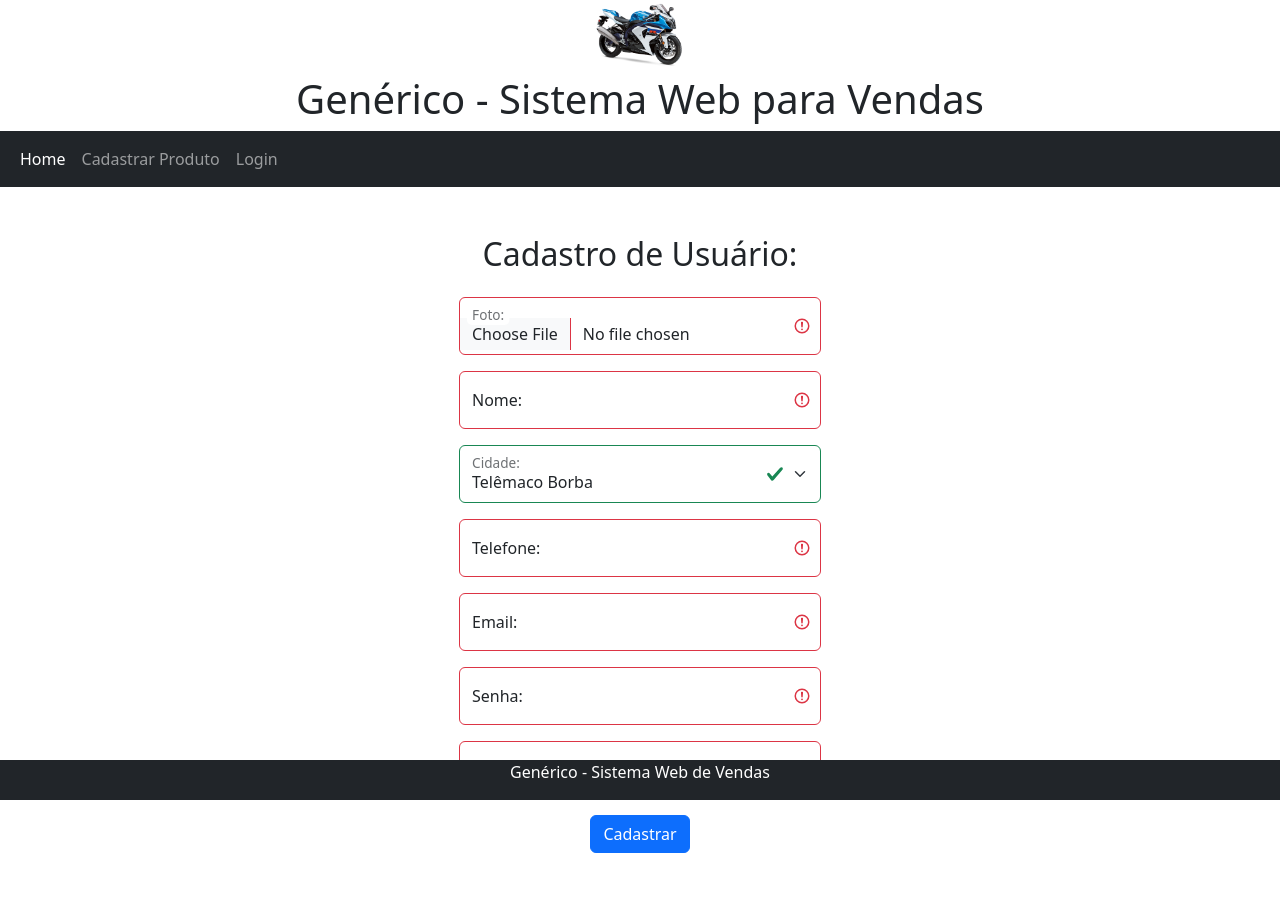
After one commit to lorena2006co65/EmpressaDeMotos, a PHP site: page /formUsuario.php in a window 1280 px wide. The commit adds this page. Run offline with PHP 8.4, Linux system fonts and the light colour scheme.

Commit message:
validaçao do formulario

```diff
--- a/footer.php
+++ b/footer.php
@@ -1,8 +1,10 @@
+            </div>
+        </div>
     </div>
 
-    <!-- Container que abrigará o radapé da página-->
-    <div class="container-fluid text-center bg-dark text-light fixed-bottom">
-        <p>Sistema Web desenvolvido por Lorena</p>
+    <!-- Rodapé do Sistema -->
+    <div class="mt-5 bg-dark text-white text-center fixed-bottom">
+        <p>Genérico - Sistema Web de Vendas</p>
     </div>
 
 </body>
--- /dev/null
+++ b/formUsuario.php
@@ -0,0 +1,81 @@
+<?php include("header.php") ?>
+
+    <div class="container-fluid text-center">
+
+        <h2>Cadastro de Usuário:</h2>
+
+        <div class="d-flex justify-content-center mb-3">
+
+            <div class="row">
+
+                <div class="col-sm-12">
+
+                    <form action="actionUsuario.php" class="was-validated" method="POST" enctype="multipart/form-data">
+
+                        <div class="form-floating mb-3 mt-3">
+                            <input type="file" class="form-control" id="fotoUsuario" name="fotoUsuario" required>
+                            <label for="fotoUsuario" class="form-label">Foto:</label>
+                            <div class="valid-feedback"></div>
+                            <div class="invalid-feedback"></div>
+                        </div>
+
+                        <div class="form-floating mb-3 mt-3">
+                            <input type="text" class="form-control" id="nomeUsuario" placeholder="Informe o seu nome" name="nomeUsuario" required>
+                            <label for="nomeUsuario" class="form-label">Nome:</label>
+                            <div class="valid-feedback"></div>
+                            <div class="invalid-feedback"></div>
+                        </div>
+
+                        <div class="form-floating mb-3 mt-3">
+                            <select class="form-select" id="cidadeUsuario" name="cidadeUsuario" required>
+                                <option value="curiuva">Curiúva</option>
+                                <option value="imbau">Imbaú</option>
+                                <option value="ortigueira">Ortigueira</option>
+                                <option value="reserva">Reserva</option>
+                                <option value="telemaco" selected>Telêmaco Borba</option>
+                                <option value="tibagi">Tibagi</option>
+                            </select>
+                            <label for="cidadeUsuario" class="form-label">Cidade:</label>
+                            <div class="valid-feedback"></div>
+                            <div class="invalid-feedback"></div>
+                        </div>
+
+                        <div class="form-floating mb-3 mt-3">
+                            <input type="text" class="form-control" id="telefoneUsuario" placeholder="Informe o seu telefone" name="telefoneUsuario" required>
+                            <label for="telefoneUsuario" class="form-label">Telefone:</label>
+                            <div class="valid-feedback"></div>
+                            <div class="invalid-feedback"></div>
+                        </div>
+
+                        <div class="form-floating mb-3 mt-3">
+                            <input type="email" class="form-control" id="emailUsuario" placeholder="Informe o seu email" name="emailUsuario" required>
+                            <label for="emailUsuario" class="form-label">Email:</label>
+                            <div class="valid-feedback"></div>
+                            <div class="invalid-feedback"></div>
+                        </div>
+
+                        <div class="form-floating mb-3 mt-3">
+                            <input type="password" class="form-control" id="senhaUsuario" placeholder="Informe uma senha" name="senhaUsuario" required>
+                            <label for="senhaUsuario" class="form-label">Senha:</label>
+                            <div class="valid-feedback"></div>
+                            <div class="invalid-feedback"></div>
+                        </div>
+
+                        <div class="form-floating mb-3 mt-3">
+                            <input type="password" class="form-control" id="confirmarSenhaUsuario" placeholder="Confirme a senha" name="confirmarSenhaUsuario" required>
+                            <label for="confirmarSenhaUsuario" class="form-label">Confirme a Senha:</label>
+                            <div class="valid-feedback"></div>
+                            <div class="invalid-feedback"></div>
+                        </div>
+
+                        <button type="submit" class="btn btn-primary">Cadastrar</button>
+                    </form>
+                </div>
+            </div>
+        </div>
+        <br>
+        <br>
+
+    </div>
+
+<?php include("footer.php") ?>
--- a/header.php
+++ b/header.php
@@ -2,31 +2,39 @@
 <html lang="pt-br">
 <head>
     <meta charset="UTF-8">
-    <meta http-equiv="X-UA-Compatible">
+    <meta http-equiv="X-UA-Compatible" content="IE=edge">
     <meta name="viewport" content="width=device-width, initial-scale=1.0">
-    <title>Página Inicial</title>
+    <title>Sistema Genérico</title>
 
-    <!-- Latest compiled and minified CSS -->
+    <!-- Úlitima versão compilada e minimizada CSS -->
     <link href="https://cdn.jsdelivr.net/npm/bootstrap@5.3.2/dist/css/bootstrap.min.css" rel="stylesheet">
 
-    <!-- Latest compiled JavaScript -->
+    <!-- Última versão compilada JavaScript -->
     <script src="https://cdn.jsdelivr.net/npm/bootstrap@5.3.2/dist/js/bootstrap.bundle.min.js"></script>
 
-    <!-- Fonte que peguei do google fonts-->
-    <link rel="preconnect" href="https://fonts.googleapis.com">
-    <link rel="preconnect" href="https://fonts.gstatic.com" crossorigin>
-    <link href="https://fonts.googleapis.com/css2?family=Angkor&display=swap" rel="stylesheet">
+    <!-- CDNs para Máscaras JQuery-->
+    <script src="https://ajax.googleapis.com/ajax/libs/jquery/3.6.4/jquery.min.js"></script>
+    <script src="https://cdnjs.cloudflare.com/ajax/libs/jquery.mask/1.14.16/jquery.mask.min.js" integrity="sha512-pHVGpX7F/27yZ0ISY+VVjyULApbDlD0/X0rgGbTqCE7WFW5MezNTWG/dnhtbBuICzsd0WQPgpE4REBLv+UqChw==" crossorigin="anonymous" referrerpolicy="no-referrer"></script>
+
+    <!-- Script para Máscaras do Formulário -->
+    <script>
+        $(document).ready(function(){
+            $("#telefoneUsuario").mask("(00) 00000-0000");
+        });
+    </script>
 
 </head>
 <body>
 
-    <!-- Container Fluid para abrigar o logotipo --->
-    <div class="container-fluid text-info text-center mt-3">
-        <img src="img/logo.png" width="300">
-        <h1 style='font-family:Angkor'>Empresa de Motos</h1>
+    <!-- Container de Logotipo do Sistema -->
+    <div class="container-fluid text-center">
+        <a href="index.php" title="Retornar à Página Inicial">
+            <img src="img/logo.png" width="100">
+        </a>
+        <h1>Genérico - Sistema Web para Vendas</h1>
     </div>
 
-    <!-- Barra de Navegaçao -->
+    <!-- Barra de Navegação do Sistema -->
     <nav class="navbar navbar-expand-sm bg-dark navbar-dark sticky-top">
         <div class="container-fluid">
             <button class="navbar-toggler" type="button" data-bs-toggle="collapse" data-bs-target="#collapsibleNavbar">
@@ -35,21 +43,20 @@
             <div class="collapse navbar-collapse" id="collapsibleNavbar">
                 <ul class="navbar-nav">
                     <li class="nav-item">
-                        <a class="nav-link active" href="index.php">Página inicial</a>
+                        <a class="nav-link active" href="index.php" title="Ir para a Página Inicial">Home</a>
                     </li>
                     <li class="nav-item">
-                        <a class="nav-link disabled" href="#">Link</a>
+                        <a class="nav-link" href="formProduto.php" title="Cadastrar Produto">Cadastrar Produto</a>
                     </li>
                     <li class="nav-item">
-                        <a class="nav-link disabled" href="#">Link</a>
-                    </li>
-                    <li class="nav-item">
-                        <a class="nav-link" href="formLogin.php">Login</a>
+                        <a class="nav-link" href="formLogin.php" title="Acessar o Sistema">Login</a>
                     </li>
                 </ul>
             </div>
         </div>
     </nav>
 
-    <!-- Container que abrigará o conteádo da página--->
-    <div class="container text-center bg-warning mt-3 mb-5">
+    <!-- Container PRINCIPAL do Sistema-->
+    <div class="container mt-5">
+        <div class="row">
+            <div class="col-12">
```
Also changed, not shown: actionUsuario.php (added, +72 -0 lines), aula01.php (added, +22 -0 lines), formLogin.php (added, +39 -0 lines), formProduto.php (added, +71 -0 lines), index.php (+72 -24 lines), README.md, 1 other file.
